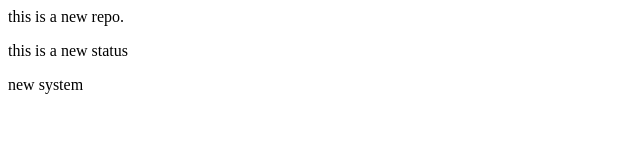
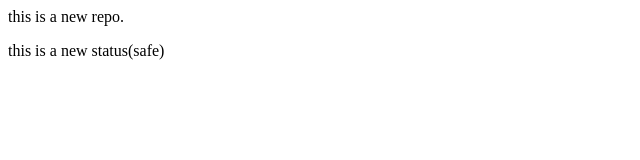
Before and after one commit to HarshKumar510/localrepo, a plain HTML site: page localRepo/index.html in a window 1280 px wide. Shown: the whole page, without its empty margins (0-640 px from the left). Drawn offline with Linux system fonts and the light colour scheme.

```diff
--- a/localRepo/index.html
+++ b/localRepo/index.html
@@ -1,3 +1,2 @@
 <p>this is a new repo. </p>
-<p>this is a new status</p>
-<p>new system</p>
+<p>this is a new status(safe)</p>
```
